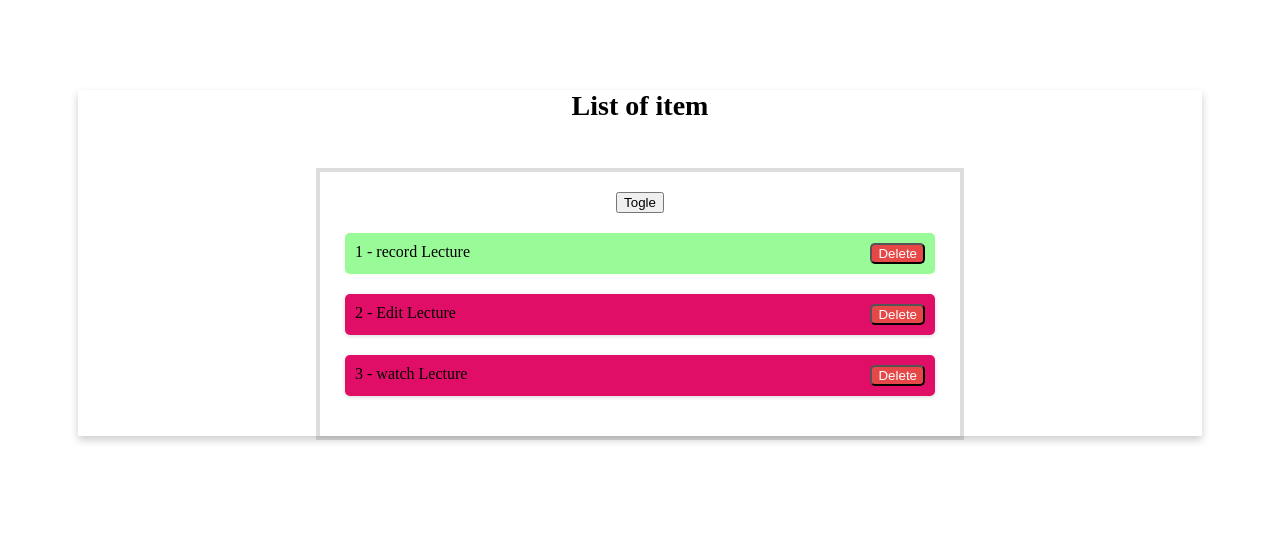
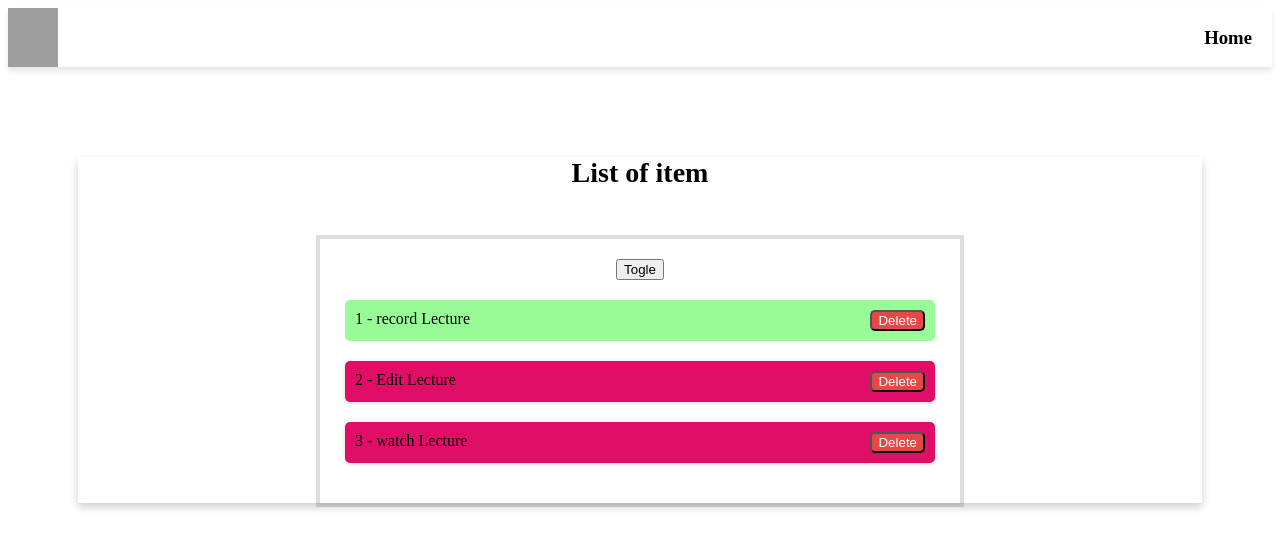
Before and after one commit to ajaykandarkar/React_Notes, a React (Create React App) app in the folder learning_react/: page / in a window 1280 px wide. Shown: the top 548 px of the page. Built offline with nearby package versions, Linux system fonts and the light colour scheme; grey boxes are pictures that could not be loaded.

Commit message:
"added new topic of multiple componenet Handel"

```diff
--- a/learning_react/src/App.js
+++ b/learning_react/src/App.js
@@ -1,5 +1,6 @@
 
 import './App.css';
+import { Header } from './Components/Header';
 // import CouterApplication from './Components/CouterApplication';
 import StateByUsingArray from './Components/StateByUsingArray';
 
@@ -7,6 +8,7 @@ function App() {
   return (
    <>
     {/* <CouterApplication></CouterApplication> */}
+    <Header></Header>
     <StateByUsingArray></StateByUsingArray>
    </>
   );
--- /dev/null
+++ b/learning_react/src/Components/Header.jsx
@@ -0,0 +1,15 @@
+import React from 'react'
+
+export const Header = () => {
+  return (
+  <>
+   <>
+      <div style={{ display: 'flex', justifyContent: 'space-between', boxShadow: '0px 4px 6px rgba(0, 0, 0, 0.1)'}}>
+        <img src='https://graphicsfamily.com/wp-content/uploads/edd/2020/04/3D-Logo-Design-JPEG-2048x2048.jpg' width={50} alt="Logo" />
+        <h3 style={{marginRight : "20px"}}>Home</h3>
+      </div>
+    </>
+
+  </>
+  )
+}
```
